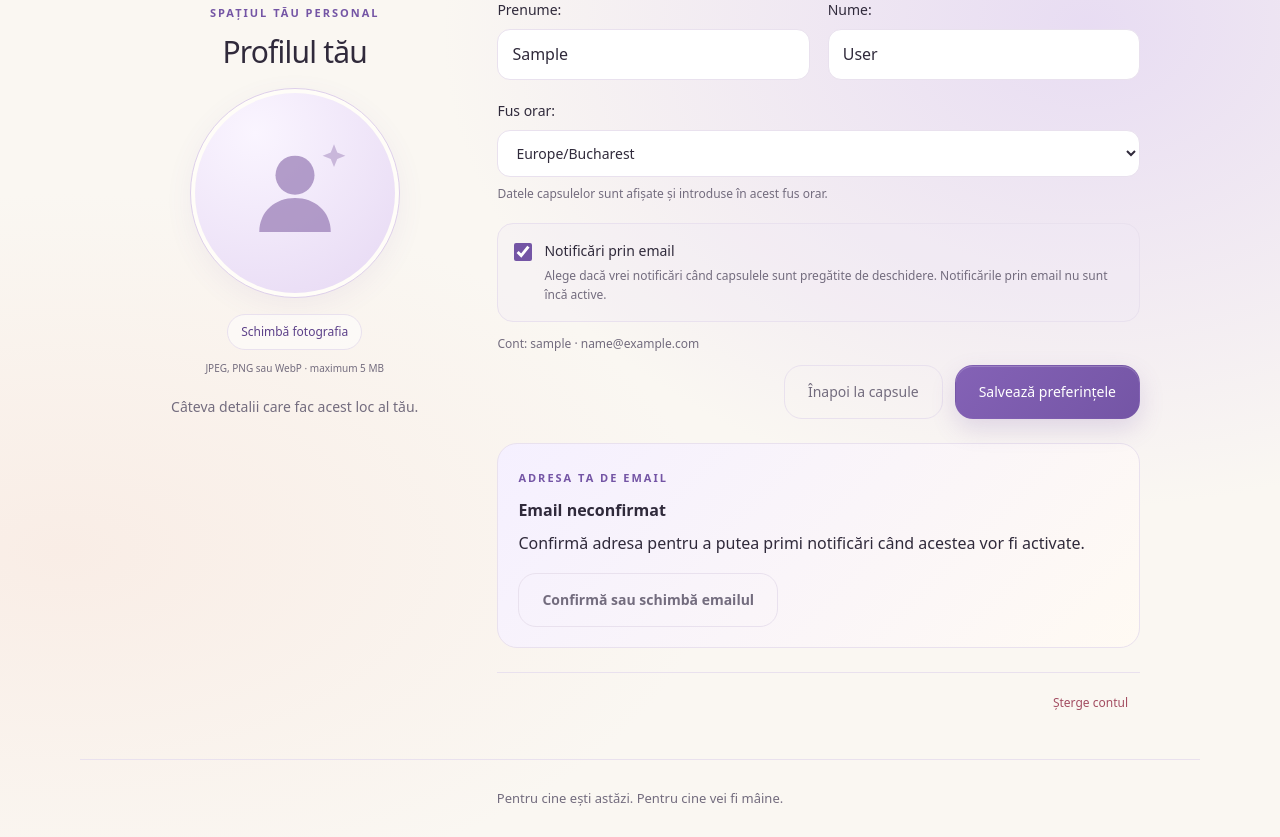
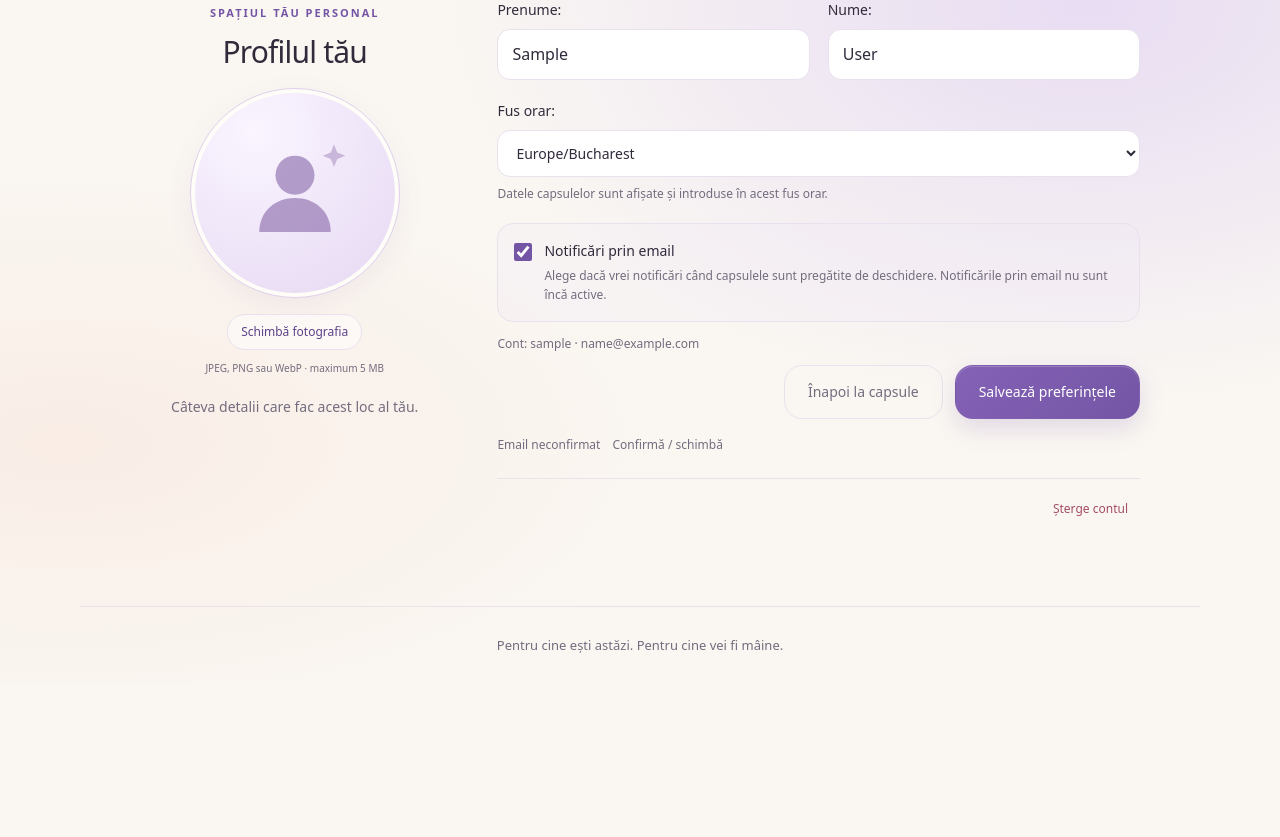
Before and after one commit to dianuca/time-capsule, a Django app: page /accounts/profile/ in a window 1280 px wide. Shown: the part 116-953 px from the top of the page. After the commit the page ends 769 px from the top, so only its background shows below. Run offline with Django 5.2, Linux system fonts and the light colour scheme; the visitor is signed in with stand-in values (Sample User, id 1).

Commit message:
style: make profile email setting compact

```diff
--- a/static/css/style.css
+++ b/static/css/style.css
@@ -1272,9 +1272,9 @@ body:has(.capsule-dialog[open]) { overflow: hidden; }
 .profile-email-toggle input { width: 18px; height: 18px; margin: 3px 0 0; accent-color: var(--accent); flex-shrink: 0; }
 .profile-email-toggle small { display: block; margin-top: 4px; color: var(--muted); font-size: 12px; }
 .profile-account-detail { color: var(--muted); font-size: 12px; overflow-wrap: anywhere; }
-.profile-email-status { margin-top: 24px; padding: 20px; border: 1px solid var(--border); border-radius: 20px; background: linear-gradient(135deg, #f5f0ff, #fffaf3); overflow-wrap: anywhere; }
-.profile-email-status p { margin: 8px 0; }
-.profile-email-status .button { margin-top: 8px; }
+.profile-email-status { display: flex; align-items: baseline; flex-wrap: wrap; gap: 6px 12px; margin-top: 16px; color: var(--muted); font-size: 12px; overflow-wrap: anywhere; }
+.profile-email-status a { font-size: 12px; text-underline-offset: 3px; }
+.profile-email-status small { flex-basis: 100%; font-size: 11px; }
 .profile-settings button { font: inherit; font-size: 14px; cursor: pointer; }
 @media (max-width: 600px) { .profile-name-fields { grid-template-columns: 1fr; gap: 0; } }
 @media (max-width: 760px) { .profile-settings { grid-template-columns: 1fr; gap: 20px; margin-block: 0; } }
--- a/templates/accounts/profile.html
+++ b/templates/accounts/profile.html
@@ -37,11 +37,9 @@
             <div class="editor-actions"><a class="button button-quiet" href="{% url 'capsules:list' %}">Înapoi la capsule</a><button class="button button-primary" type="submit">Salvează preferințele</button></div>
         </form>
         <div class="profile-email-status">
-            <span class="eyebrow">ADRESA TA DE EMAIL</span>
-            <p>{% if user.email_is_verified %}<strong>Email confirmat</strong>{% else %}<strong>Email neconfirmat</strong>{% endif %}</p>
-            <p>{% if user.email_is_verified %}Adresa este pregătită pentru viitoarele notificări.{% else %}Confirmă adresa pentru a putea primi notificări când acestea vor fi activate.{% endif %}</p>
-            {% if user.pending_email %}<p>Confirmare în așteptare pentru <strong>{{ user.pending_email }}</strong>.</p>{% endif %}
-            <a class="button button-quiet" data-capsule-popup href="{% url 'accounts:email_settings' %}">{% if user.email_is_verified %}Schimbă emailul{% else %}Confirmă sau schimbă emailul{% endif %}</a>
+            <span>{% if user.email_is_verified %}Email confirmat{% else %}Email neconfirmat{% endif %}</span>
+            <a data-capsule-popup href="{% url 'accounts:email_settings' %}" aria-label="{% if user.email_is_verified %}Schimbă adresa de email{% else %}Confirmă sau schimbă adresa de email{% endif %}">{% if user.email_is_verified %}Schimbă{% else %}Confirmă / schimbă{% endif %}</a>
+            {% if user.pending_email %}<small>Confirmare în așteptare: {{ user.pending_email }}</small>{% endif %}
         </div>
         <div class="profile-danger-zone"><a class="capsule-delete-link" data-capsule-popup href="{% url 'accounts:delete' %}">Șterge contul</a></div>
         </div>
--- a/templates/base.html
+++ b/templates/base.html
@@ -6,7 +6,7 @@
     <meta charset="UTF-8">
     <meta name="viewport" content="width=device-width, initial-scale=1.0">
     <title>{% block title %}Time Capsule{% endblock %}</title>
-    <link rel="stylesheet" href="{% static 'css/style.css' %}?v=20261013-20">
+    <link rel="stylesheet" href="{% static 'css/style.css' %}?v=20261013-21">
 </head>
 <body>
     <header class="site-header">
```
Also changed, not shown: README.md.
